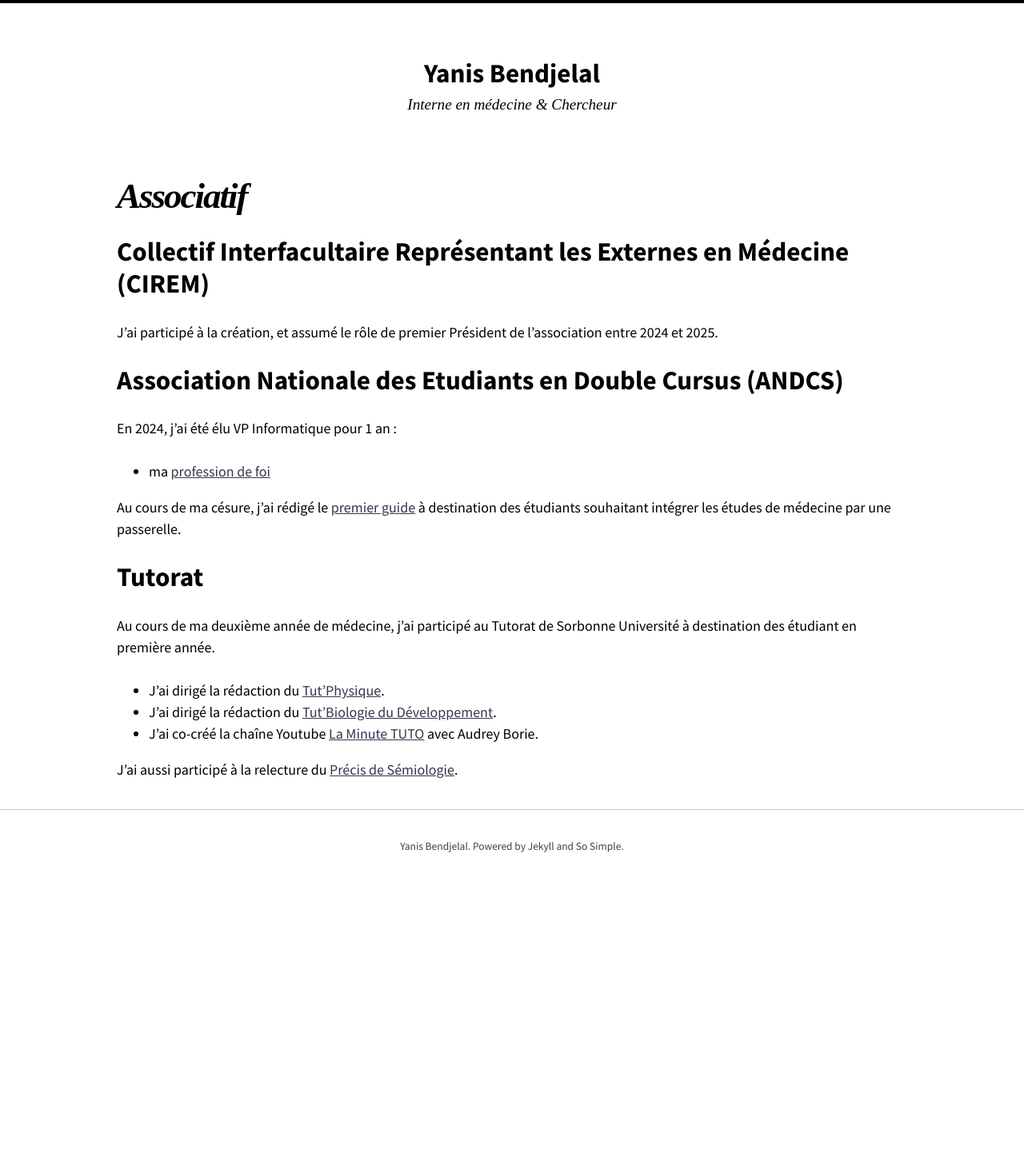
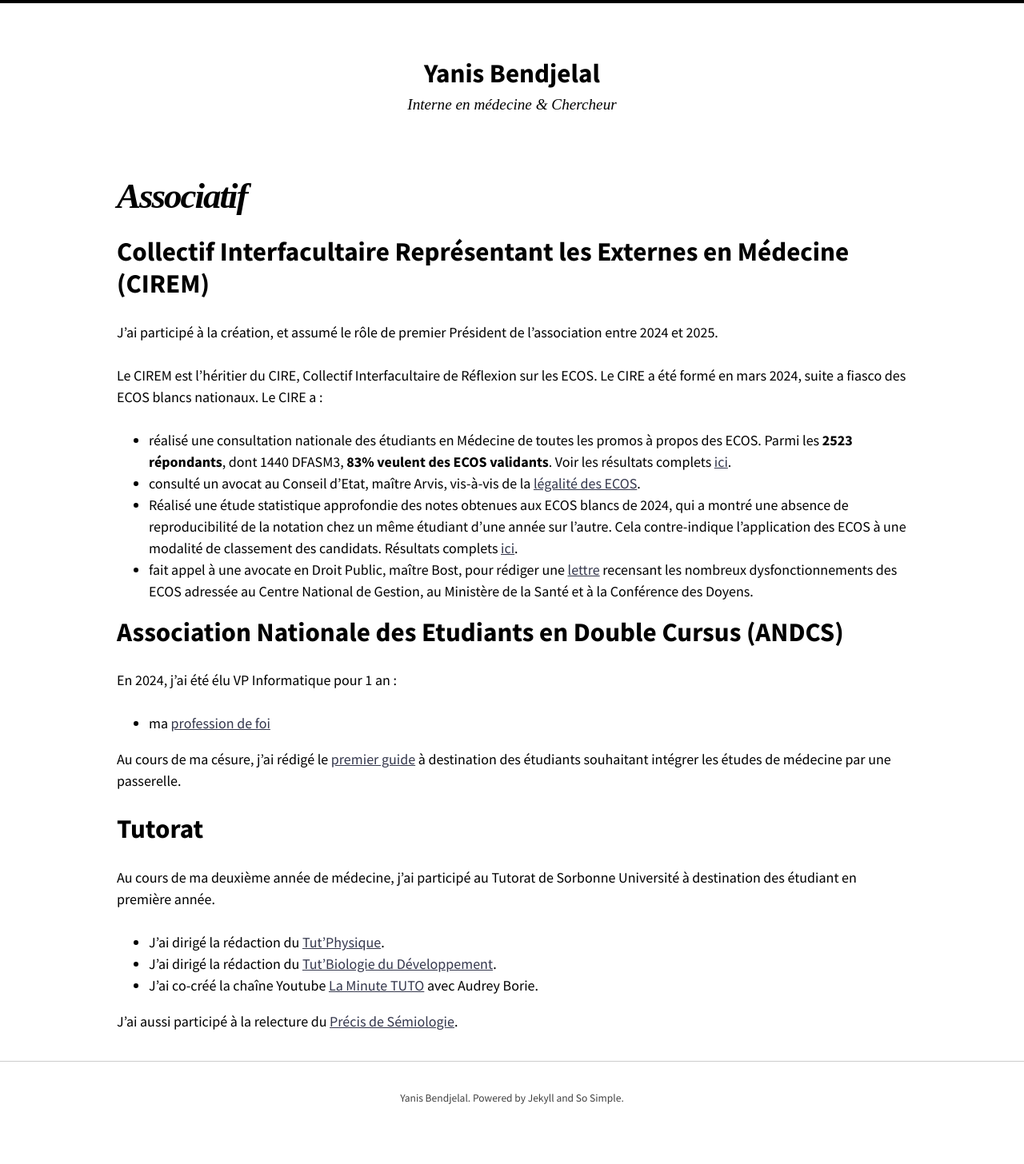
Before and after one commit to Bendjelal/bendjelal.github.io, a Jekyll site: the page built from associatif/associatif.md, in a window 1280 px wide. Shown: the whole page at 80% size. Built offline with Jekyll 4.4.1, drawn with Linux system fonts in a browser that asks for light colours; nearby versions of some CDN libraries; before the commit the page ends 1141 px from its top, so only the background shows below that.

Commit message:
Update associatif.md

```diff
--- a/associatif/associatif.md
+++ b/associatif/associatif.md
@@ -7,6 +7,13 @@ permalink: /associatif/
 # Collectif Interfacultaire Représentant les Externes en Médecine (CIREM)
 
 J'ai participé à la création, et assumé le rôle de premier Président de l'association entre 2024 et 2025.
+
+Le CIREM est l'héritier du CIRE, Collectif Interfacultaire de Réflexion sur les ECOS. Le CIRE a été formé en mars 2024, suite a fiasco des ECOS blancs nationaux. Le CIRE a :
+- réalisé une consultation nationale des étudiants en Médecine de toutes les promos à propos des ECOS. Parmi les **2523 répondants**, dont 1440 DFASM3, **83% veulent des ECOS validants**. Voir les résultats complets [ici](https://bendjelal.github.io/associatif/CIREM/sondage_cire_resultat.png).
+- consulté un avocat au Conseil d'Etat, maître Arvis, vis-à-vis de la [légalité des ECOS](https://bendjelal.github.io/associatif/CIREM/courrier_maitre_bost.pdf).
+- Réalisé une étude statistique approfondie des notes obtenues aux ECOS blancs de 2024, qui a montré une absence de reproducibilité de la notation chez un même étudiant d'une année sur l'autre. Cela contre-indique l'application des ECOS à une modalité de classement des candidats. Résultats complets [ici](https://bendjelal.github.io/associatif/CIREM/notes_ecos_blancs_mars_2024.pdf).
+- fait appel à une avocate en Droit Public, maître Bost, pour rédiger une [lettre](https://bendjelal.github.io/associatif/CIREM/courrier_maitre_bost.pdf) recensant les nombreux dysfonctionnements des ECOS adressée au Centre National de Gestion, au Ministère de la Santé et à la Conférence des Doyens.
+
 
 # Association Nationale des Etudiants en Double Cursus (ANDCS)
 
```
